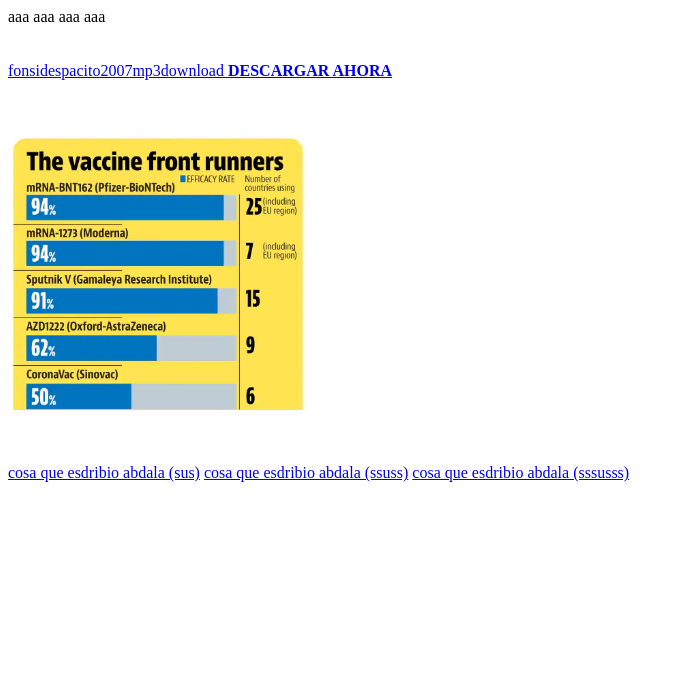
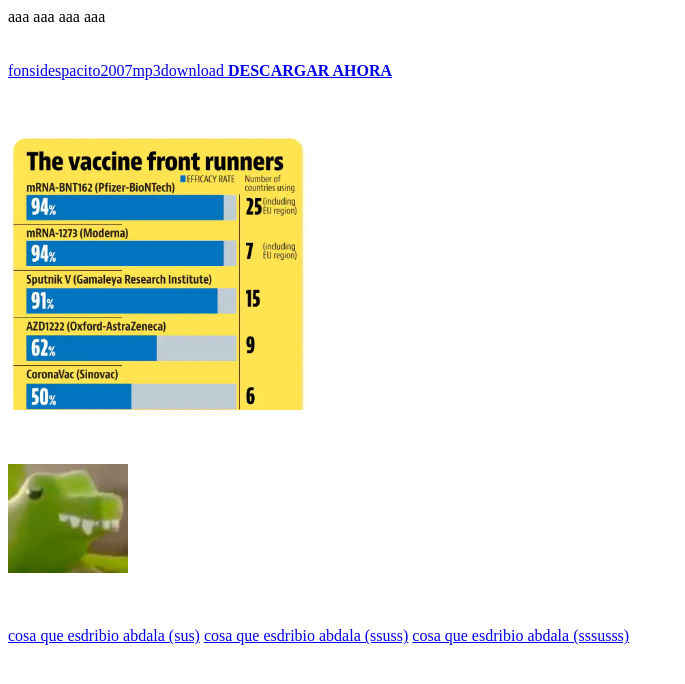
Before and after one commit to 0horane/practicaparaprueba, a plain HTML site: page index.html in a window 1280 px wide. Shown: the whole page, without its empty margins (0-685 px from the left). Drawn offline with Linux system fonts and the light colour scheme.

Commit message:
fuaaa el diego, puse una foto

```diff
--- a/index.html
+++ b/index.html
@@ -25,6 +25,8 @@
 		<br><br><br><br>
 		<img src="vaccine-front-runners.webp" >
 		<br><br><br><br>
+		<img src="foto.png">
+		<br><br><br><br>
 		<a href="elalfaaaaaaaaaaaaaaaaaa.txt">cosa que esdribio abdala (sus)</a>
 		<a href="bueno_aca_esta_lo_que_dije.txt">cosa que esdribio abdala (ssuss)</a>
 		<a href="Practica a ve rque onda.txt">cosa que esdribio abdala (sssusss)</a>
```
